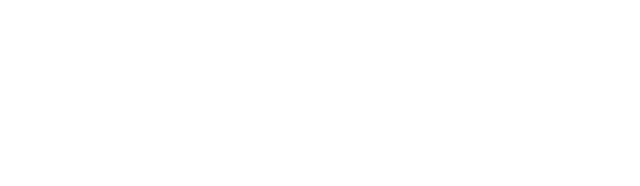
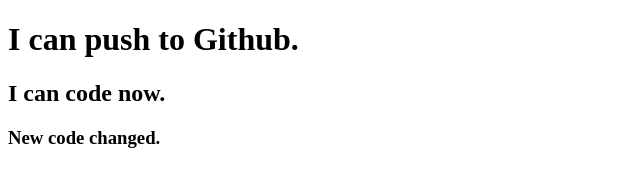
Before and after one commit to MariaMim/my-second-repo, a plain HTML site: page index.html in a window 1280 px wide. Shown: the whole page, without its empty margins (0-640 px from the left). Drawn offline with Linux system fonts and the light colour scheme.

Commit message:
header added

```diff
--- a/index.html
+++ b/index.html
@@ -7,6 +7,8 @@
     <title>My Second Github Repo</title>
 </head>
 <body>
-
+    <h1>I can push to Github.</h1>
+    <h2>I can code now.</h2>
+    <h3>New code changed.</h3>
 </body>
 </html>
```
